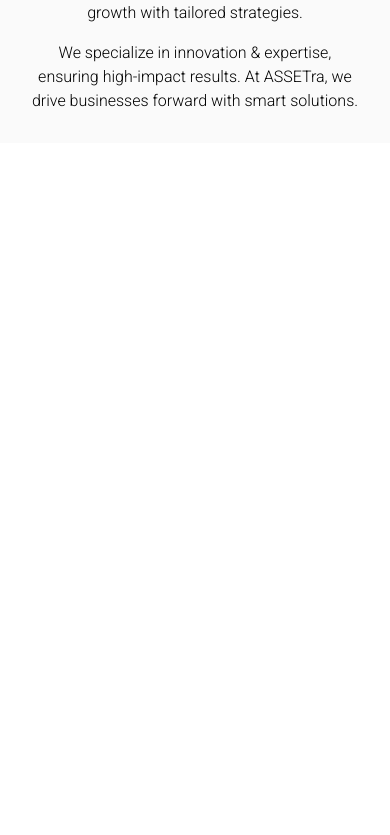
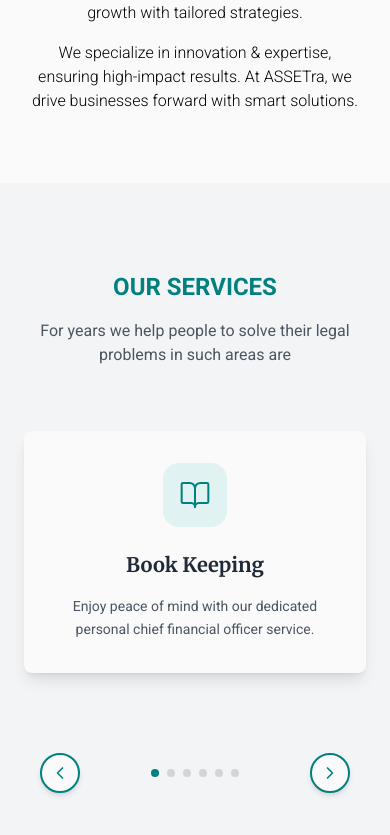
Before and after one commit to hellboy2310/assetra_new, a React (Vite) app: page / in a window 390 px wide. Shown: the part 1996-2831 px from the top of the page. Before the commit the page ends 2179 px from the top, so only its background shows below. Built offline with nearby package versions, Linux system fonts and the light colour scheme.

Commit message:
feat: service grid component done

```diff
--- /dev/null
+++ b/src/common/ServicesGrid.tsx
@@ -0,0 +1,197 @@
+import { BookOpen, Calculator, TrendingUp, Users, Shield, FileText, ChevronLeft, ChevronRight } from 'lucide-react';
+import { useState, useEffect } from 'react';
+
+export default function ServicesGrid() {
+    const [currentSlide, setCurrentSlide] = useState(0);
+    const [isMobile, setIsMobile] = useState(false);
+
+    const services = [
+        {
+            icon: BookOpen,
+            title: "Book Keeping",
+            description: "Enjoy peace of mind with our dedicated personal chief financial officer service."
+        },
+        {
+            icon: Calculator,
+            title: "Strategic Tax Planning",
+            description: "Optimize your tax position with our forward-thinking strategies and expert preparation."
+        },
+        {
+            icon: TrendingUp,
+            title: "Financial Forecasting",
+            description: "Navigate your financial future with data-driven forecasting and strategic insights."
+        },
+        {
+            icon: Users,
+            title: "Business Consulting",
+            description: "Transform your business with expert consulting and strategic guidance tailored to your needs."
+        },
+        {
+            icon: Shield,
+            title: "Audit Protection",
+            description: "Rest easy with our comprehensive audit protection and professional representation services."
+        },
+        {
+            icon: FileText,
+            title: "Financial Reporting",
+            description: "Get clear insights with detailed financial reports and performance analytics for your business."
+        }
+    ];
+
+    useEffect(() => {
+        const checkIsMobile = () => {
+            setIsMobile(window.innerWidth < 768);
+        };
+
+        checkIsMobile();
+        window.addEventListener('resize', checkIsMobile);
+
+        return () => window.removeEventListener('resize', checkIsMobile);
+    }, []);
+
+    const nextSlide = () => {
+        setCurrentSlide((prev) => (prev + 1) % services.length);
+    };
+
+    const prevSlide = () => {
+        setCurrentSlide((prev) => (prev - 1 + services.length) % services.length);
+    };
+
+    const goToSlide = (index) => {
+        setCurrentSlide(index);
+    };
+
+    if (isMobile) {
+        const currentService = services[currentSlide];
+        const IconComponent = currentService.icon;
+
+        return (
+            <div className="bg-gray-100 p-6 min-h-screen">
+                <div className="flex flex-col items-center space-y-16 mt-16"> {/* big gaps between sections */}
+                    {/* Heading + Paragraph */}
+                    <div className="text-center space-y-4">
+                        <h2 className="text-2xl font-bold" style={{ color: '#008080' }}>
+                            OUR SERVICES
+                        </h2>
+                        <p className="text-gray-600 text-base max-w-xs mx-auto">
+                            For years we help people to solve their legal problems in such areas are
+                        </p>
+                    </div>
+
+                    {/* Service Card */}
+                    <div className="max-w-sm mx-auto">
+                        <div className="bg-white rounded-lg shadow-lg p-8 mb-4">
+                            {/* Icon */}
+                            <div
+                                className="w-16 h-16 rounded-2xl flex items-center justify-center mb-6 mx-auto"
+                                style={{ backgroundColor: '#e0f2f1' }}
+                            >
+                                <IconComponent
+                                    className="w-8 h-8"
+                                    style={{ color: '#008080' }}
+                                    strokeWidth={1.5}
+                                />
+                            </div>
+
+                            {/* Content */}
+                            <div className="text-center">
+                                <h3 className="text-xl font-semibold text-gray-800 mb-4">
+                                    {currentService.title}
+                                </h3>
+                                <p className="text-gray-600 leading-relaxed text-sm">
+                                    {currentService.description}
+                                </p>
+                            </div>
+                        </div>
+                    </div>
+
+                    {/* Navigation Controls */}
+                    <div className="flex justify-between items-center w-full max-w-sm px-4">
+                        {/* Previous Button */}
+                        <button
+                            onClick={prevSlide}
+                            className="w-10 h-10 rounded-full border-2 flex items-center justify-center bg-white shadow-md hover:shadow-lg transition-shadow"
+                            style={{ borderColor: '#008080' }}
+                        >
+                            <ChevronLeft className="w-5 h-5" style={{ color: '#008080' }} />
+                        </button>
+
+                        {/* Pagination Dots */}
+                        <div className="flex space-x-2">
+                            {services.map((_, index) => (
+                                <button
+                                    key={index}
+                                    onClick={() => goToSlide(index)}
+                                    className={`w-2 h-2 rounded-full transition-all duration-300 ${index === currentSlide ? 'w-2' : 'hover:bg-gray-400'
+                                        }`}
+                                    style={{
+                                        backgroundColor:
+                                            index === currentSlide ? '#008080' : '#d1d5db',
+                                    }}
+                                />
+                            ))}
+                        </div>
+
+                        {/* Next Button */}
+                        <button
+                            onClick={nextSlide}
+                            className="w-10 h-10 rounded-full border-2 flex items-center justify-center bg-white shadow-md hover:shadow-lg transition-shadow"
+                            style={{ borderColor: '#008080' }}
+                        >
+                            <ChevronRight className="w-5 h-5" style={{ color: '#008080' }} />
+                        </button>
+                    </div>
+                </div>
+            </div>
+        );
+
+
+    }
+
+    // Desktop view (original grid)
+    return (
+        <div className="bg-gray-100 p-8">
+            <div className="text-center mb-12">
+                <h2 className="text-3xl font-bold mb-4" style={{ color: '#008080' }}>OUR SERVICES</h2>
+                <p className="text-gray-600 text-lg max-w-2xl mx-auto">
+                    For years we help people to solve their legal problems in such areas are
+                </p>
+            </div>
+
+            <div className="grid grid-cols-1 md:grid-cols-2 lg:grid-cols-3 gap-6 max-w-6xl mx-auto">
+                {services.map((service, index) => {
+                    const IconComponent = service.icon;
+                    return (
+                        <div key={index} className="hover:bg-[#00808033] bg-white h-[280px] w-full max-w-[320px] mx-auto p-6 shadow-lg rounded-lg hover:shadow-xl transition-shadow duration-300 group">
+                            {/* Styled Icon Container */}
+                            <div className="w-16 h-16 rounded-2xl flex items-center justify-center mb-6 transition-all duration-300"
+                                style={{
+                                    backgroundColor: '#00808033',
+                                    boxShadow: '0 4px 12px rgba(0, 128, 128, 0.1)'
+                                }}>
+                                <IconComponent className="w-8 h-8" style={{ color: '#008080' }} strokeWidth={1.5} />
+                            </div>
+
+                            {/* Content */}
+                            <h3 className="text-xl font-semibold text-gray-800 mb-3">
+                                {service.title}
+                            </h3>
+                            <p className="text-gray-600 leading-relaxed text-sm">
+                                {service.description}
+                            </p>
+
+                            {/* Optional arrow indicator */}
+                            <div className="mt-4 opacity-0 group-hover:opacity-100 transition-opacity duration-300">
+                                <div className="w-8 h-8 rounded-full flex items-center justify-center" style={{ backgroundColor: '#008080' }}>
+                                    <svg className="w-4 h-4 text-white" fill="none" stroke="currentColor" viewBox="0 0 24 24">
+                                        <path strokeLinecap="round" strokeLinejoin="round" strokeWidth={2} d="M9 5l7 7-7 7" />
+                                    </svg>
+                                </div>
+                            </div>
+                        </div>
+                    );
+                })}
+            </div>
+        </div>
+    );
+}
--- a/src/components/Home.tsx
+++ b/src/components/Home.tsx
@@ -1,3 +1,4 @@
+import ServicesGrid from '../common/ServicesGrid';
 
 
 const Home = () => {
@@ -80,6 +81,8 @@ const Home = () => {
                 </div>
             </div>
 
+            <ServicesGrid/>
+
 
 
         </>
--- a/tailwind.config.js
+++ b/tailwind.config.js
@@ -13,12 +13,13 @@ export default {
       colors: {
         primaryColor: "#008080",
         customGray: "#6B6B6B",
-        white: "#FAFAFA"
+        white: "#FAFAFA",
+        lightGrayBg: "#F4F6F7",
       },
       fontSize: {
         h1: "56px",
         h2: "32px",
-        h4:"30px",
+        h4: "30px",
         h3: "24px",
         nav: "20px",
       },
```
